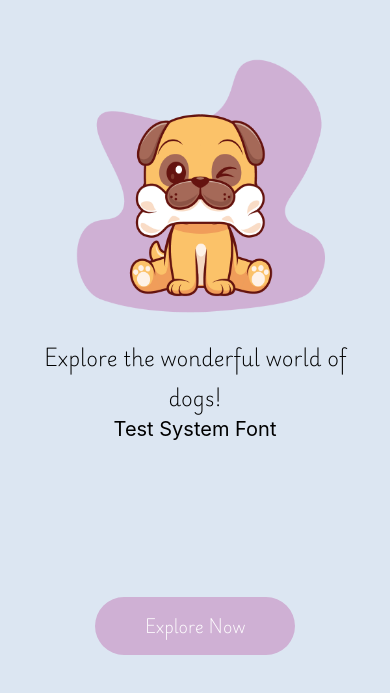
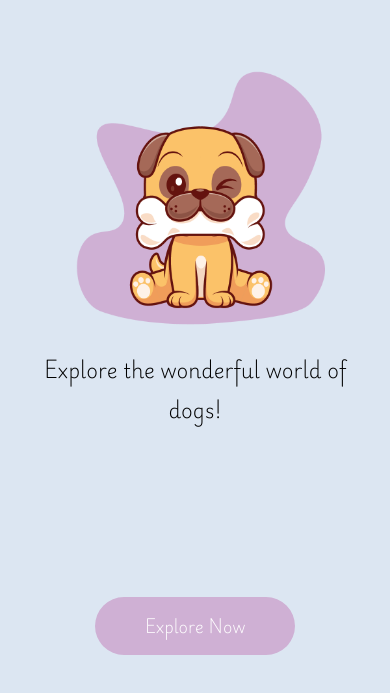
Before and after one commit to Med-1-Amine-9-Chakroun/online-dog-show, a React Native app: screen /GetStartedScreen in a window 390 px wide. Shown: the part 119-812 px from the top of the page. Built offline with nearby package versions, Linux system fonts and the light colour scheme.

Commit message:
Moving useCostumFonts file to hooks folder

```diff
--- a/components/GetStartedScreen.js
+++ b/components/GetStartedScreen.js
@@ -2,7 +2,7 @@ import React from "react";
 import { Image, View, StyleSheet, Text, TouchableOpacity } from "react-native";
 
 import AppLoading from "expo-app-loading";
-import useCustomFonts from "../assets/useCustomFonts";
+import useCustomFonts from "../hooks/useCustomFonts";
 import { useNavigation } from "@react-navigation/native";
 
 export default function GetStartedScreen() {
@@ -25,9 +25,6 @@ export default function GetStartedScreen() {
           style={styles.image}
         />
         <Text style={styles.desc}>Explore the wonderful world of dogs!</Text>
-        <Text style={{ fontFamily: "System", fontSize: 20 }}>
-          Test System Font
-        </Text>
       </View>
       <TouchableOpacity style={styles.button} onPress={() => handlePress()}>
         <Text style={styles.buttonText}>Explore Now</Text>
```
Also changed, not shown: hooks/useCustomFonts.js (renamed from assets/useCustomFonts.js).
